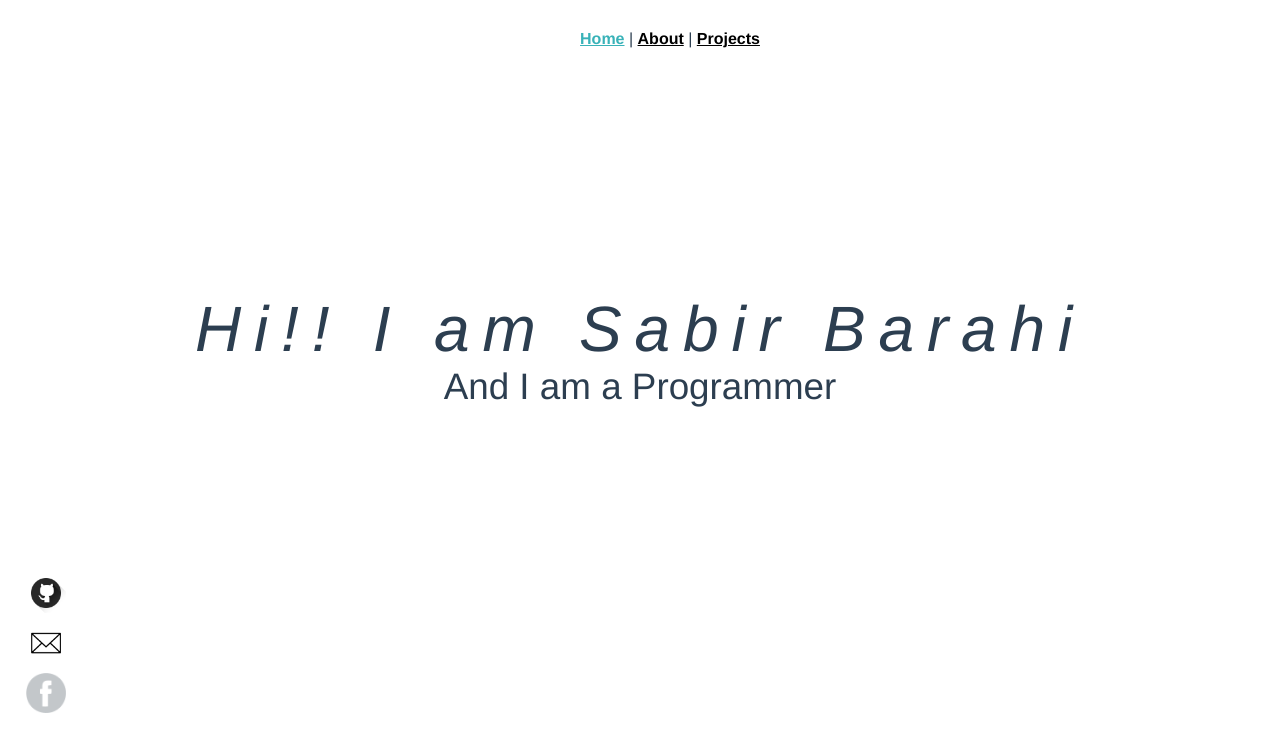
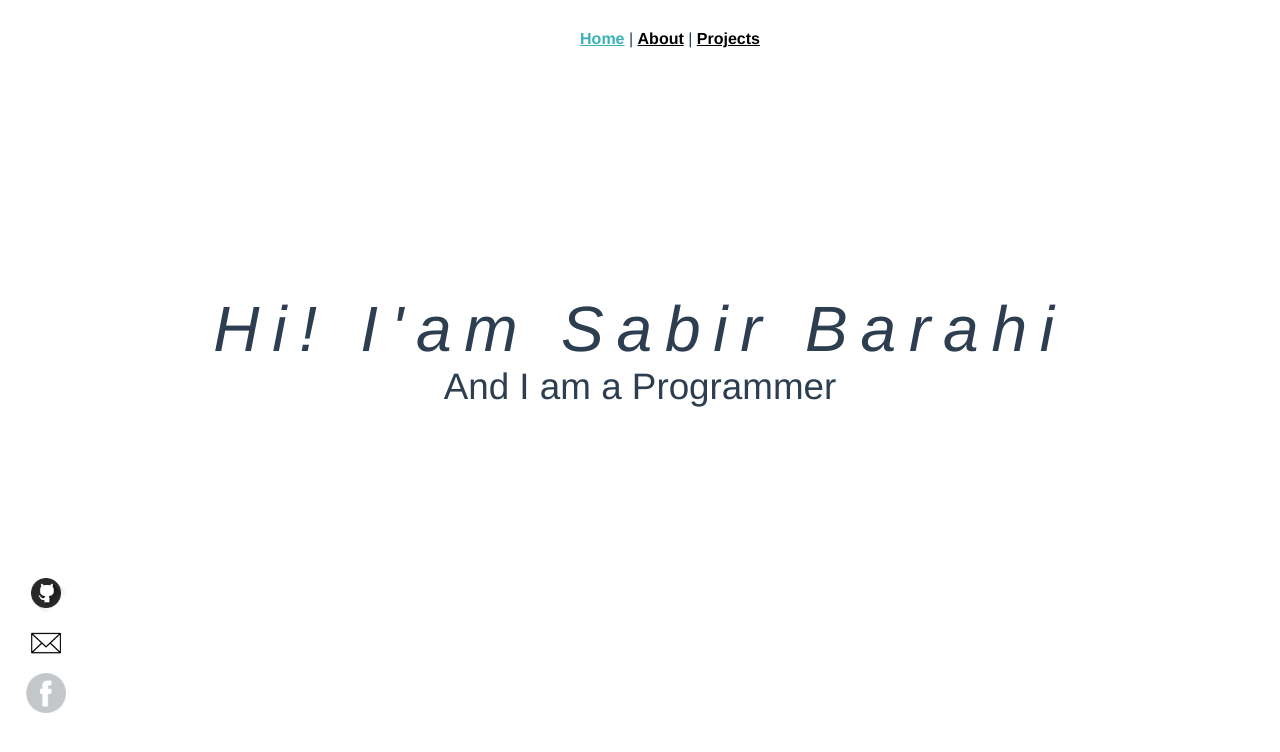
Before and after one commit to barahi/portfolio-sabir, a Vue app: page / in a window 1280 px wide. Shown: the top 752 px of the page. Built offline with nearby package versions, Linux system fonts and the light colour scheme; a small style sheet from the web is missing.

Commit message:
::fixes::

```diff
--- a/src/views/Home.vue
+++ b/src/views/Home.vue
@@ -5,7 +5,7 @@
 <div class="component">
 
     <Test
-    title="Hi!! I am Sabir Barahi"
+    title="Hi! I'am Sabir Barahi"
     info = "And I am a Programmer"
     />
 
--- a/src/views/Projects.vue
+++ b/src/views/Projects.vue
@@ -2,7 +2,7 @@
     <div class="projects page">
         <div class="projectComponent">
         <div class="sns">
-            <a href="http://secure-shore-42537.herokuapp.com/login">
+            <a href="http://secure-shore-42537.herokuapp.com/login" target="_blank">
             <Test
             title="sns"
             info="A basic sns website.A work in progress"
@@ -10,7 +10,7 @@
              </a>
         </div>
         <div class="login">
-            <a href="https://login-system1125.herokuapp.com/">
+            <a href="https://login-system1125.herokuapp.com/" target="_blank">
             <Test
              title="login"
               info="Login system made with PHP"
@@ -19,7 +19,7 @@
 
         </div>
         <div class="expend">
-            <a href="https://github.com/sabi1125/expenditure-tracker">
+            <a href="https://github.com/sabi1125/expenditure-tracker" target="_blank">
             <Test
              title="expend"
             info="Expenditure tracker made in Python"
```
Also changed, not shown: src/router/index.js (+4 -9 lines).
